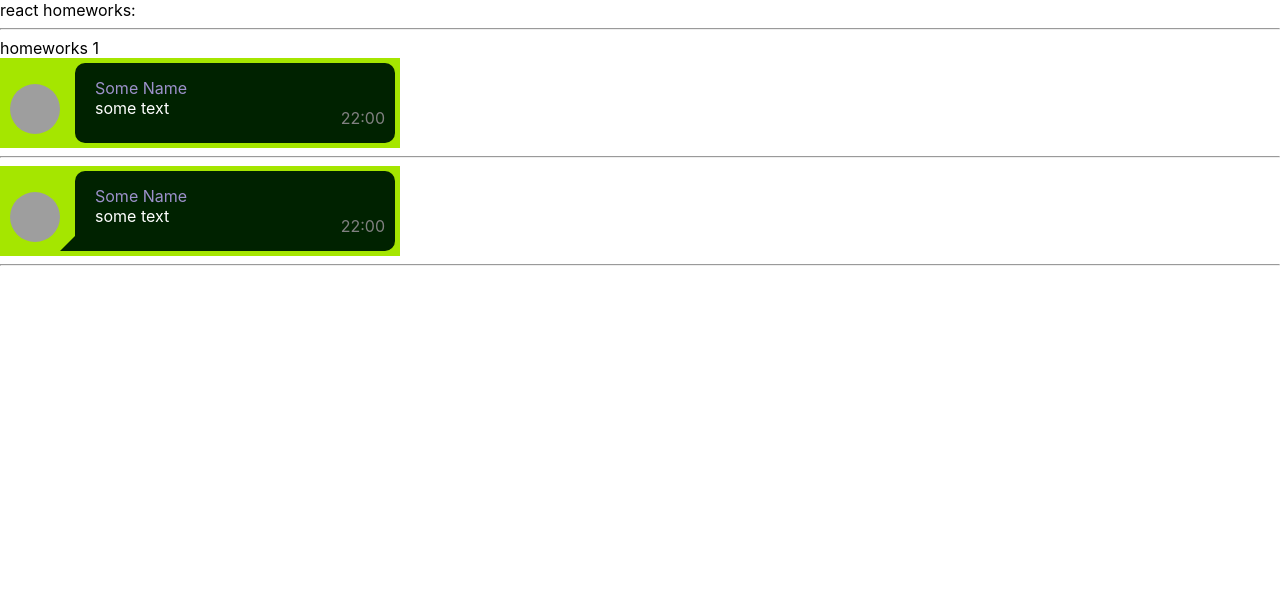
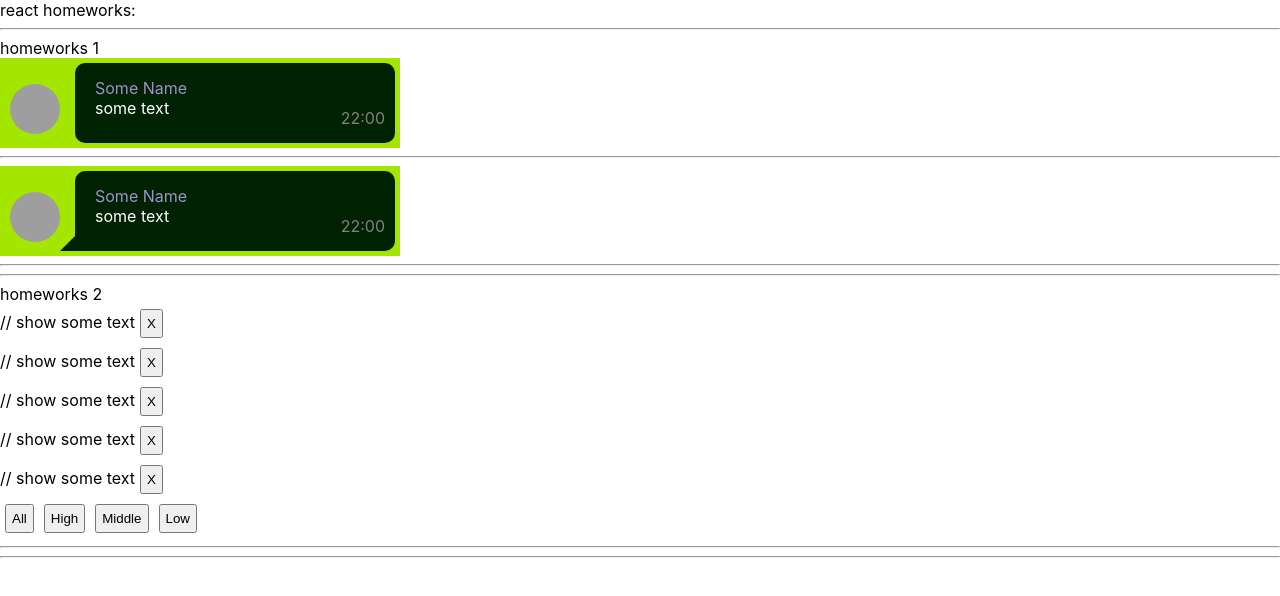
Before and after one commit to Crash2022/Samurai-Homeworks, a React (Create React App) app: page / in a window 1280 px wide. Shown: the top 596 px of the page. Built offline with nearby package versions, Linux system fonts and the light colour scheme; grey boxes are pictures that could not be loaded.

Commit message:
dont know

```diff
--- a/src/p1-main/m1-ui/u1-app/App.tsx
+++ b/src/p1-main/m1-ui/u1-app/App.tsx
@@ -1,13 +1,14 @@
 import React from 'react'
 import s from './App.module.css'
 import HW1 from '../../../p2-homeworks/h1/HW1'
+import HW2 from '../../../p2-homeworks/h2/HW2'
 
 function App() {
     return (
         <div className={s.App}>
             <div>react homeworks:</div>
             <HW1/>
-            {/*<HW2/>*/}
+            <HW2/>
             {/*<HW3/>*/}
             {/*<HW4/>*/}
             {/*<HW5/>*/}
--- a/src/p2-homeworks/h2/Affair.tsx
+++ b/src/p2-homeworks/h2/Affair.tsx
@@ -1,16 +1,17 @@
 import React from 'react'
+import classes from './Affairs.module.css'
 
 type AffairPropsType = {
     // key не нужно типизировать
-    affair: any // need to fix any
-    deleteAffairCallback: any // need to fix any
+    affair: string // need to fix any
+    deleteAffairCallback: (_id: number)=>void // need to fix any
 }
 
 function Affair(props: AffairPropsType) {
     const deleteCallback = () => {}// need to fix
 
     return (
-        <div>
+        <div className={classes.affairs}>
             // show some text
 
             <button onClick={deleteCallback}>X</button>
--- a/src/p2-homeworks/h2/Affairs.module.css
+++ b/src/p2-homeworks/h2/Affairs.module.css
@@ -1,3 +1,8 @@
-.someClass {
+.affairs {
 
 }
+
+button {
+    padding: 5px;
+    margin: 5px;
+}
--- a/src/p2-homeworks/h2/Affairs.tsx
+++ b/src/p2-homeworks/h2/Affairs.tsx
@@ -1,11 +1,11 @@
 import React from 'react'
 import Affair from './Affair'
-import {AffairType} from './HW2'
+import {AffairType, FilterType} from './HW2'
 
 type AffairsPropsType = { // need to fix any
-    data: any
-    setFilter: any
-    deleteAffairCallback: any
+    data: string
+    setFilter: (FilterType: string)=>void
+    deleteAffairCallback: (_id: number)=>void
 }
 
 function Affairs(props: AffairsPropsType) {
--- a/src/p2-homeworks/h2/HW2.tsx
+++ b/src/p2-homeworks/h2/HW2.tsx
@@ -2,8 +2,8 @@
 import Affairs from './Affairs'
 
 // types
-export type AffairPriorityType = any // need to fix any
-export type AffairType = any // need to fix any
+export type AffairPriorityType = string // need to fix any
+export type AffairType = string // need to fix any
 export type FilterType = 'all' | AffairPriorityType
 
 // constants
@@ -16,20 +16,20 @@
 ]
 
 // pure helper functions
-export const filterAffairs = (affairs: any, filter: any): any => { // need to fix any
+export const filterAffairs = (affairs: string, filter: string): FilterType => { // need to fix any
     if (filter === 'all') return affairs
     else return // need to fix
 }
-export const deleteAffair = (affairs: any, _id: any): any => { // need to fix any
+export const deleteAffair = (affairs: string, _id: number): any => { // need to fix any
     return // need to fix
 }
 
 function HW2() {
-    const [affairs, setAffairs] = useState<any>(defaultAffairs) // need to fix any
+    const [affairs, setAffairs] = useState<Array>(defaultAffairs) // need to fix any
     const [filter, setFilter] = useState<FilterType>('all')
 
     const filteredAffairs = filterAffairs(affairs, filter)
-    const deleteAffairCallback = (_id: any) => setAffairs(deleteAffair(affairs, _id)) // need to fix any
+    const deleteAffairCallback = (_id: number) => setAffairs(deleteAffair(affairs, _id)) // need to fix any
 
     return (
         <div>
```
